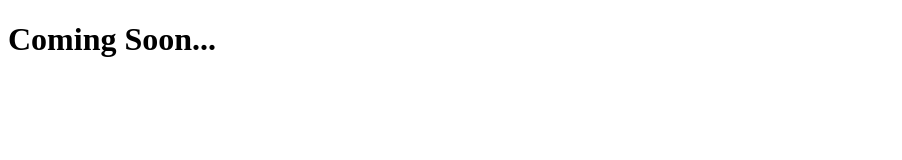
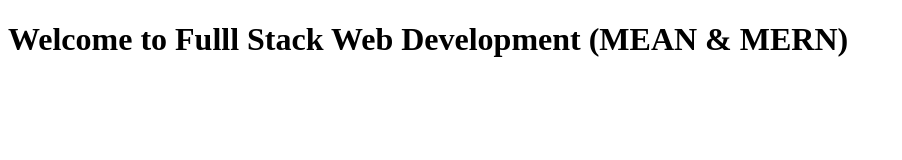
Before and after one commit to sanbhagit/ahiwebtek, a plain HTML site: page index.html in a window 1280 px wide. Shown: the whole page, without its empty margins (0-902 px from the left). Drawn offline with Linux system fonts and the light colour scheme.

Commit message:
Update index.html

```diff
--- a/index.html
+++ b/index.html
@@ -10,6 +10,6 @@
         <meta name="viewport" content="width=device-width, initial-scale=1.0">
     </head>
     <body>
-        <div><h1>Coming Soon...</h1></div>
+        <div><h1>Welcome to Fulll Stack Web Development (MEAN & MERN)</h1></div>
     </body>
 </html>
```
